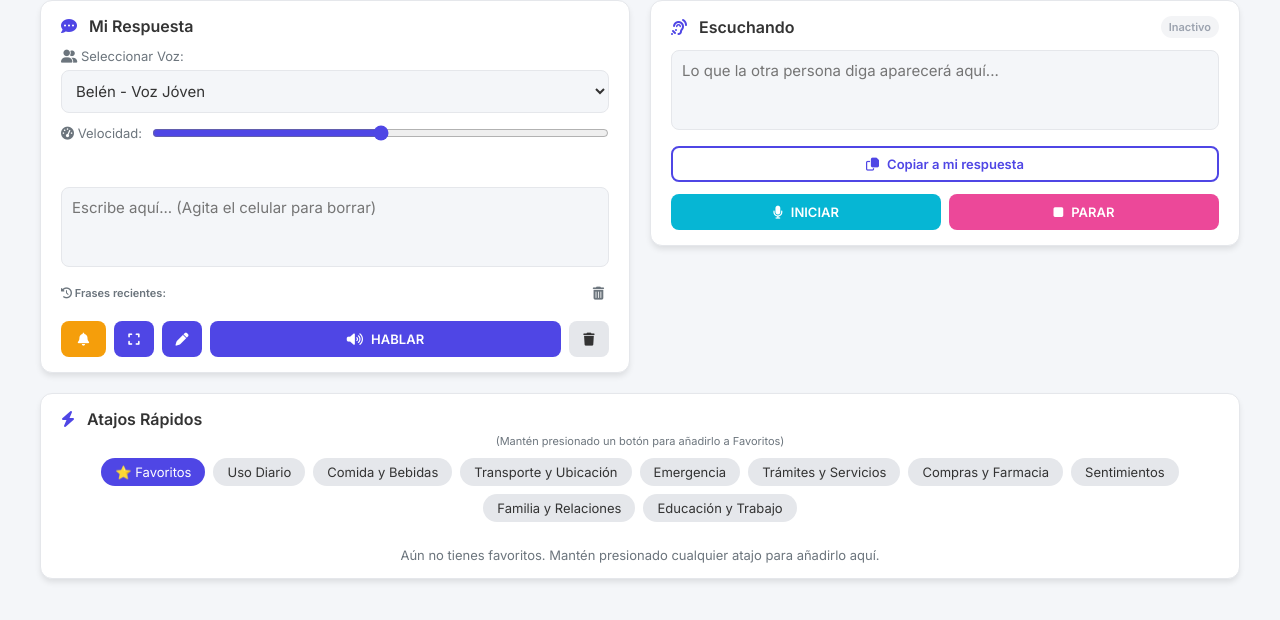
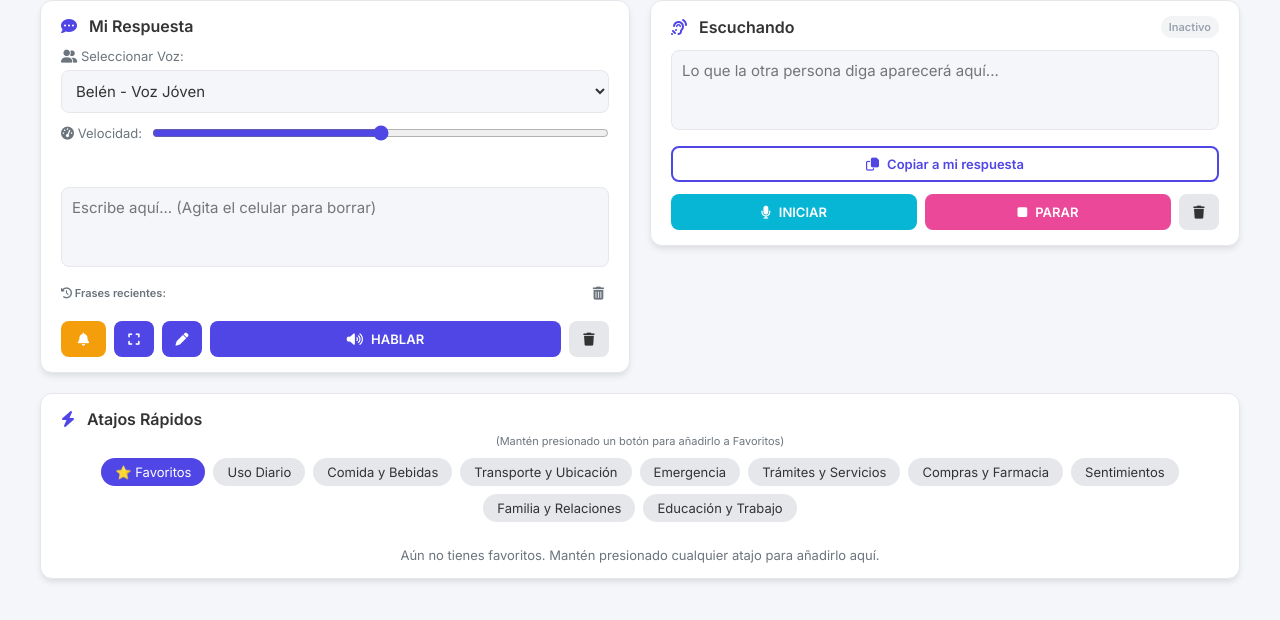
Before and after one commit to casalasj/TUVOZ-APP, a plain HTML site: page index.html in a window 1280 px wide. Shown: the part 72-692 px from the top of the page. Drawn offline with Linux system fonts and the light colour scheme.

```diff
--- a/index.html
+++ b/index.html
@@ -118,6 +118,9 @@
                 <button class="btn btn-pink" onclick="stopListening()">
                     <i class="fa-solid fa-stop"></i> PARAR
                 </button>
+                <button class="btn btn-icon" onclick="clearRecognizedText()" title="Borrar texto escuchado">
+                    <i class="fa-solid fa-trash"></i>
+                </button>
             </div>
         </div>
 
```
